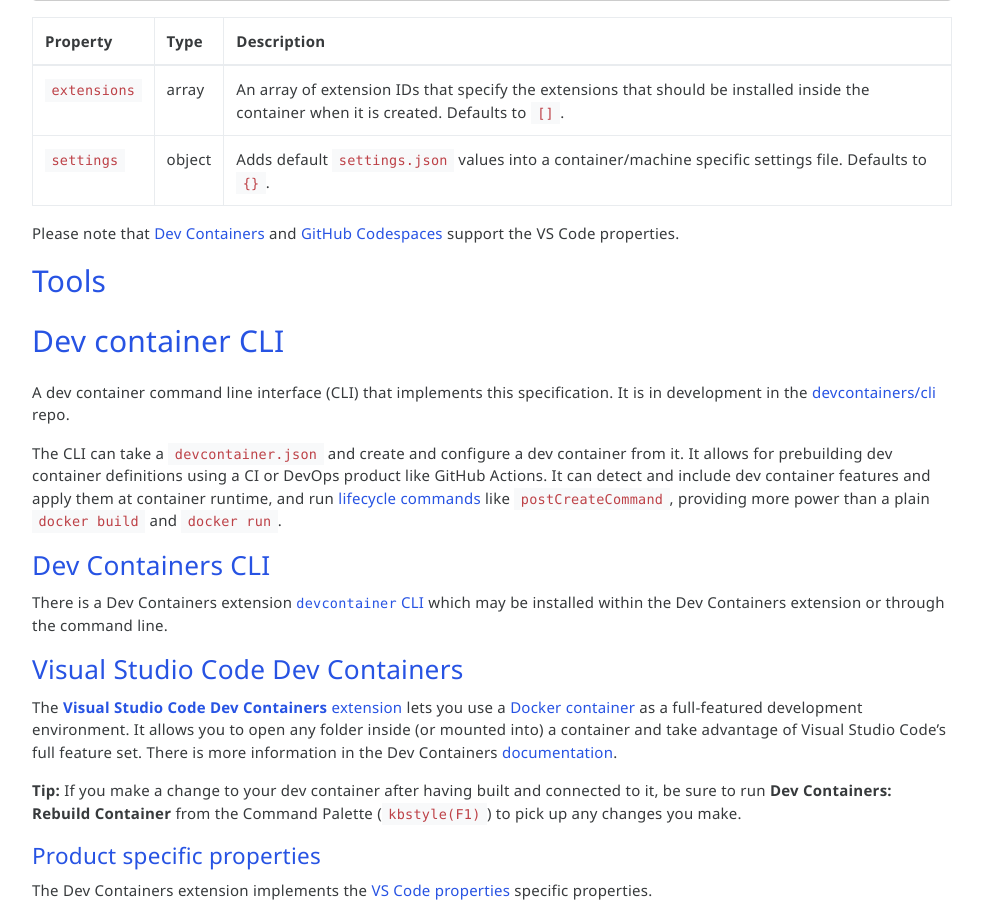
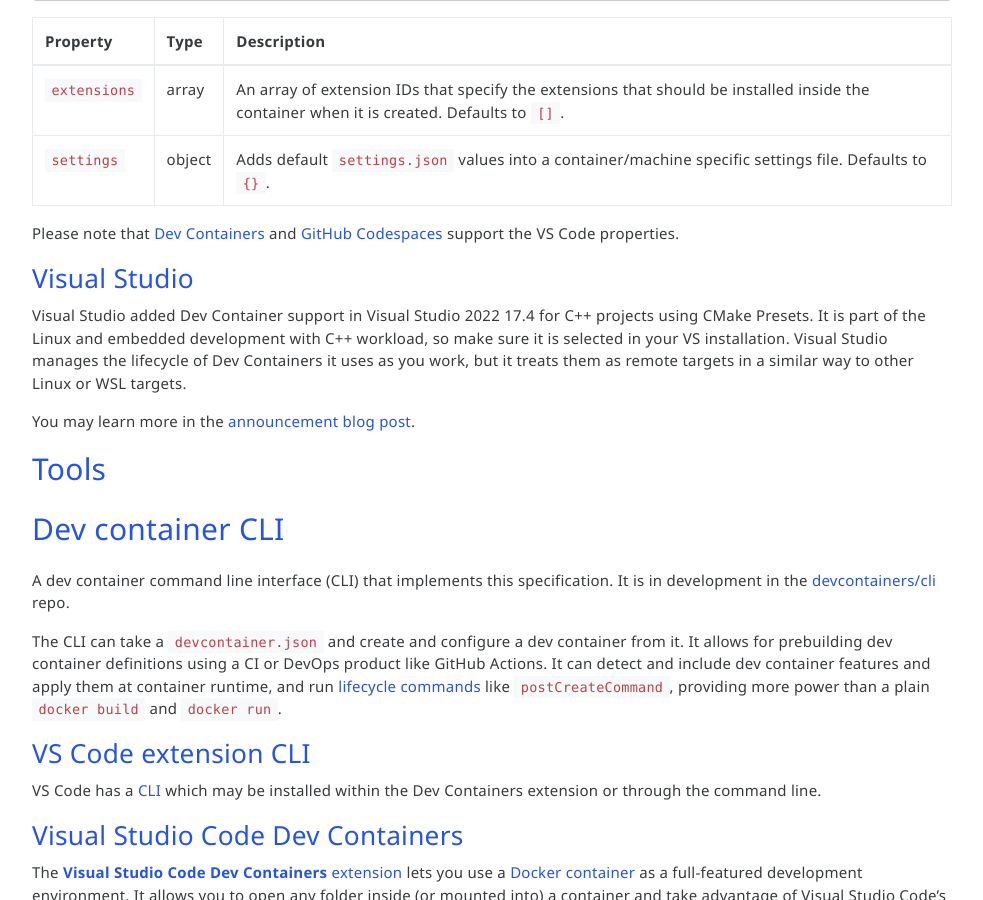
Before and after one commit to devcontainers/devcontainers.github.io, a Jekyll site: the page built from supporting.md, in a window 1280 px wide and 900 px high, scrolled down 602 px. Shown: the whole window, without its empty margins (148-1131 px from the left). Built offline with Jekyll 4.4.1, drawn with Linux system fonts in a browser that asks for light colours; nearby versions of some CDN libraries; comment, search, counter and statistics services are not loaded.

Commit message:
Update supporting.md

```diff
--- a/supporting.md
+++ b/supporting.md
@@ -33,6 +33,12 @@
 
 Please note that [Dev Containers](#dev-containers) and [GitHub Codespaces](#github-codespaces) support the VS Code properties.
 
+### <a href="#visual-studio" name="visual-studio" class="anchor"> Visual Studio </a>
+
+Visual Studio added Dev Container support in Visual Studio 2022 17.4 for C++ projects using CMake Presets. It is part of the Linux and embedded development with C++ workload, so make sure it is selected in your VS installation. Visual Studio manages the lifecycle of Dev Containers it uses as you work, but it treats them as remote targets in a similar way to other Linux or WSL targets.
+
+You may learn more in the [announcement blog post](https://devblogs.microsoft.com/cppblog/dev-containers-for-c-in-visual-studio/).
+
 ## <a href="#tools" name="tools" class="anchor"> Tools </a>
 
 ## <a href="#devcontainer-cli" name="devcontainer-cli" class="anchor"> Dev container CLI </a>
@@ -41,9 +47,9 @@
 
 The CLI can take a `devcontainer.json` and create and configure a dev container from it. It allows for prebuilding dev container definitions using a CI or DevOps product like GitHub Actions. It can detect and include dev container features and apply them at container runtime, and run [lifecycle commands](implementors/json_reference/#lifecycle-scripts) like `postCreateCommand`, providing more power than a plain `docker build` and `docker run`.
 
-### <a href="#dev-containers-cli" name="dev-containers-cli" class="anchor"> Dev Containers CLI </a>
+### <a href="#dev-containers-cli" name="dev-containers-cli" class="anchor"> VS Code extension CLI </a>
 
-There is a Dev Containers extension [`devcontainer` CLI](https://code.visualstudio.com/docs/remote/devcontainer-cli) which may be installed within the Dev Containers extension or through the command line.
+VS Code has a [CLI](https://code.visualstudio.com/docs/remote/devcontainer-cli) which may be installed within the Dev Containers extension or through the command line.
 
 ### <a href="#dev-containers" name="dev-containers" class="anchor"> Visual Studio Code Dev Containers </a>
 
```
